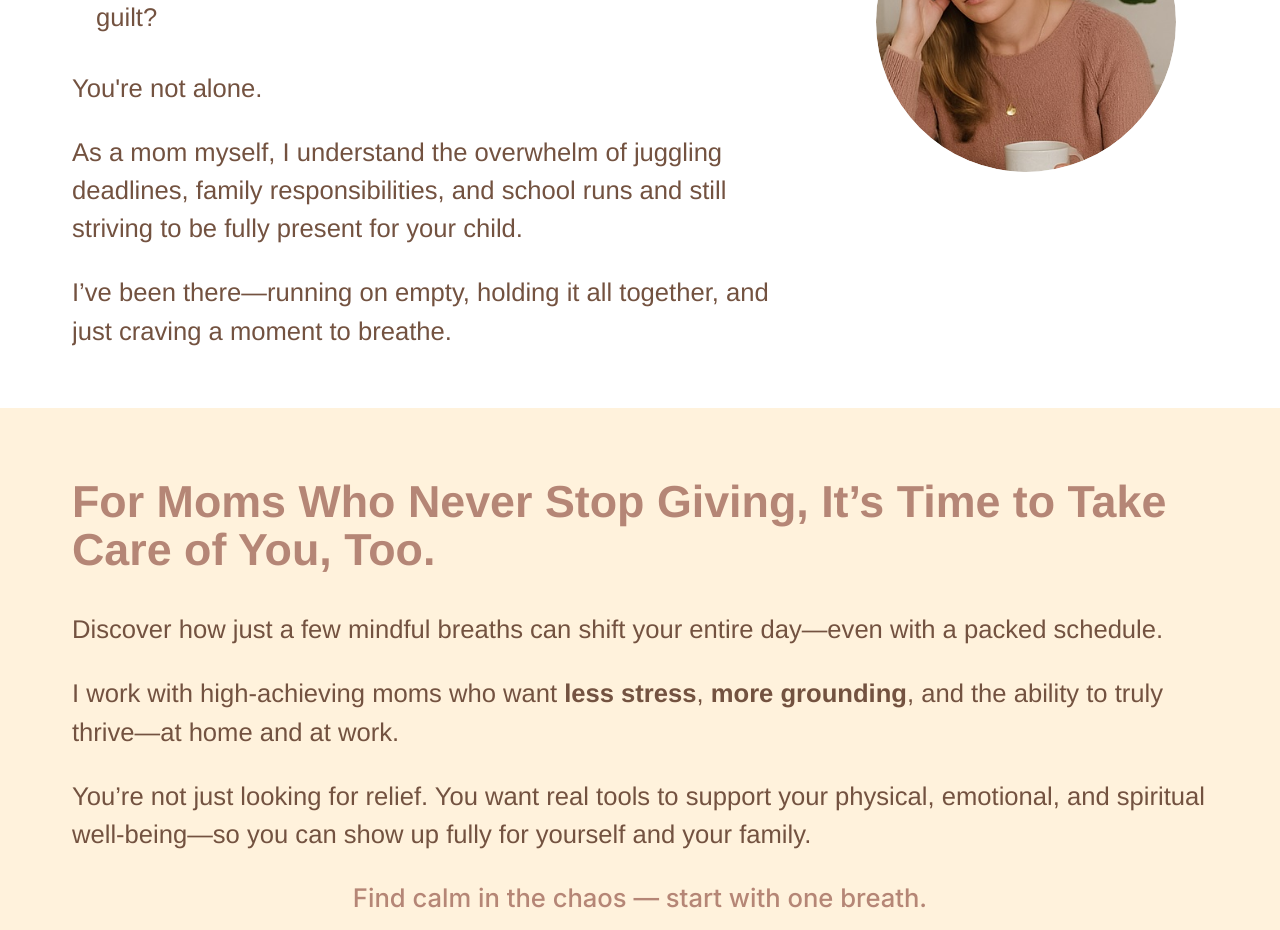
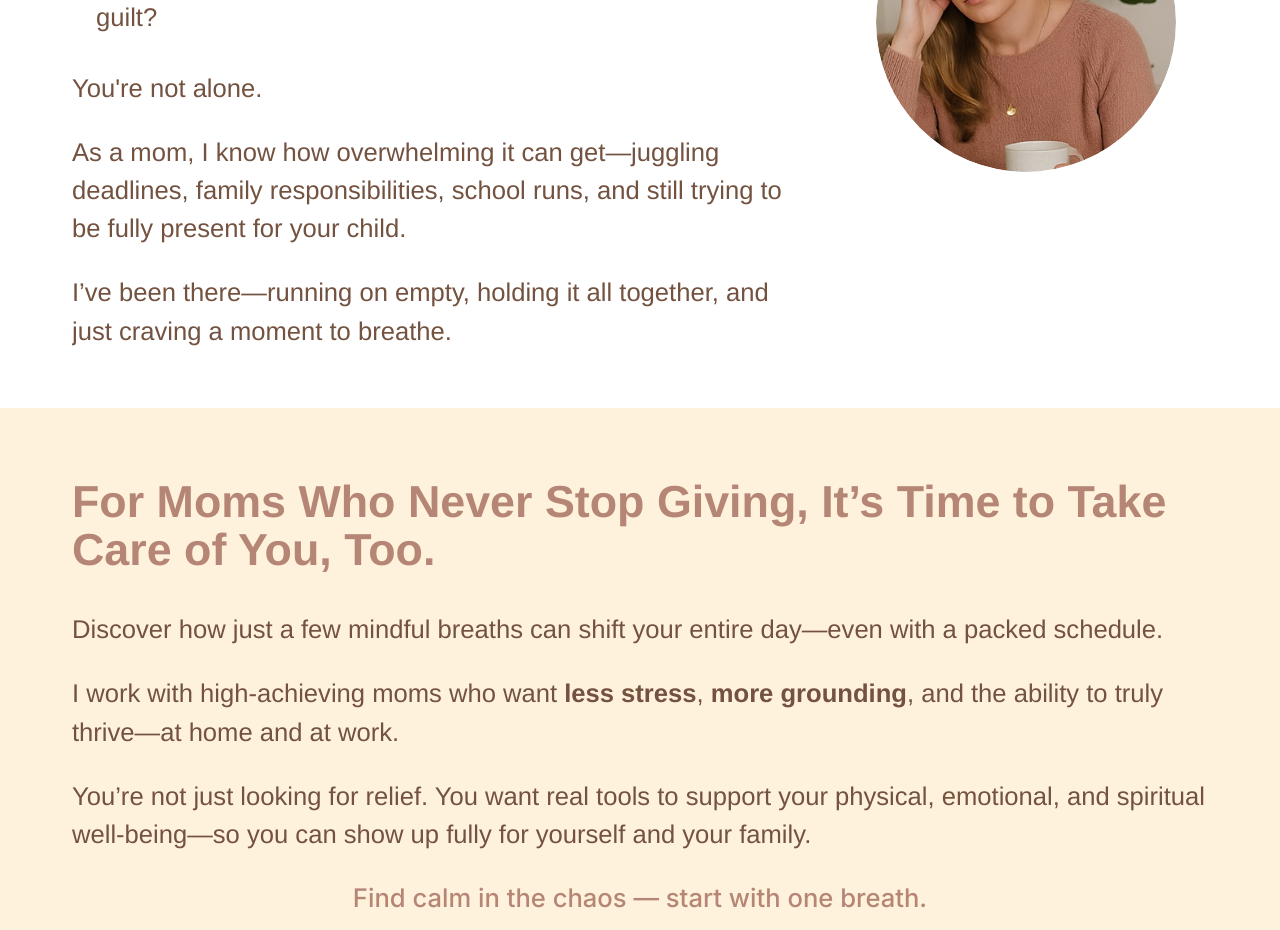
Before and after one commit to majabogeski/maja-franklin-yoga-site, a Next.js app: page / in a window 1280 px wide. Shown: the part 1100-2030 px from the top of the page. Built offline with nearby package versions, Linux system fonts and the light colour scheme.

Commit message:
fixed soudns of setence

```diff
--- a/components/MomMessage.js
+++ b/components/MomMessage.js
@@ -21,8 +21,7 @@ const MomMessage = () => {
           </ul>
           <p>You're not alone.</p>
           <p>
-            As a mom myself, I understand the overwhelm of juggling deadlines, family responsibilities,
-            and school runs and still striving to be fully present for your child.
+          As a mom, I know how overwhelming it can get—juggling deadlines, family responsibilities, school runs, and still trying to be fully present for your child.
           </p>
           <p>
             I’ve been there—running on empty, holding it all together, and just craving a moment to breathe.
```
